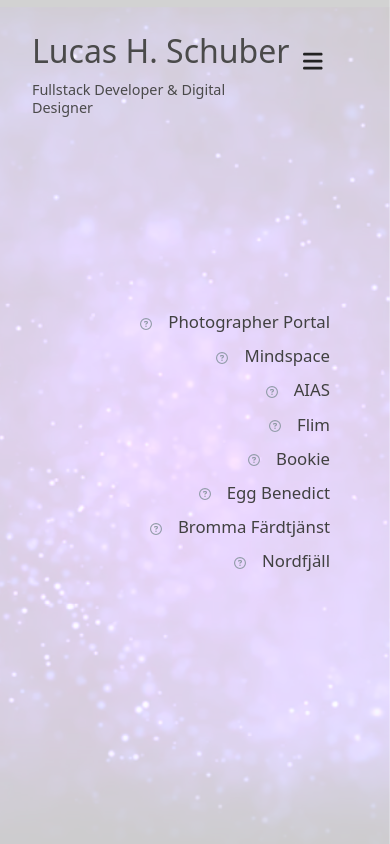
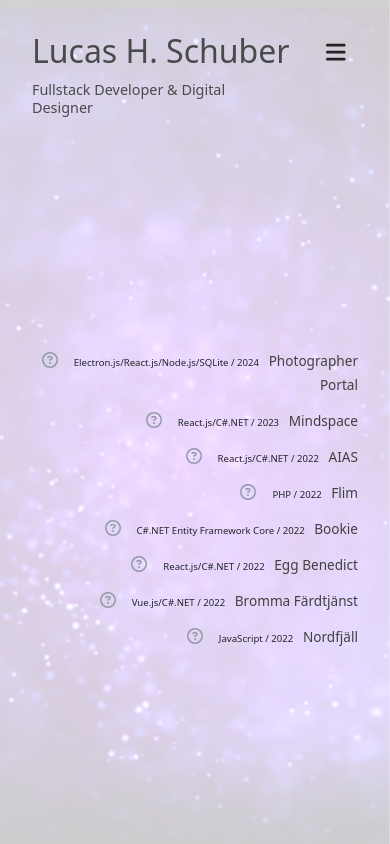
Before and after one commit to LucasHSchuber/portfolio_lucasschuber, a React (Vite) app in the folder client/: page / in a window 390 px wide. Built offline with nearby package versions, Linux system fonts and the light colour scheme.

Commit message:
small fixes

```diff
--- a/client/src/assets/css/components.css
+++ b/client/src/assets/css/components.css
@@ -69,8 +69,8 @@ background-color: #ddd;
         display: block;
         position: fixed;
         font-size: 1.4em;
-        top: 2em;
-        right: 3em;
+        top: 1.6em;
+        right: 2em;
         z-index: 100;
         /* color: white !important; */
     }
--- a/client/src/assets/css/main.css
+++ b/client/src/assets/css/main.css
@@ -300,7 +300,6 @@
     text-align: left;
     width: fit-content;
     z-index: 10;
-
 }
 .left-inner-wrapper h5{
     color: rgb(74, 74, 74);
@@ -327,7 +326,6 @@
     padding: 15em 1em 10em 1em;
     scrollbar-width: none;
     scroll-behavior: smooth;
-
 }
 .right-inner-wrapper a{
     font-size: 3.8em !important;
@@ -365,7 +363,7 @@
     padding: 1.5em;
     box-shadow: 0 5px 8px rgba(0, 0, 0, 0.2);
     z-index: 10;
-    width: 25em;
+    width: 450px;
     animation: fadeInfo 0.5s ease-in-out forwards;
 }
 
@@ -374,6 +372,7 @@
 }
 .info-box .image {
     margin: 0;
+    width: 400px;
 }
 @keyframes fadeInfo {
     0% {
@@ -397,17 +396,31 @@
     }
     .left-inner-wrapper h5{
         font-size: 2em;
+        font-weight: 400 !important;
     }
     .left-inner-wrapper h6{
         font-size: 0.9em;
     }
     .right-inner-wrapper{
         bottom: 20%;
+        right: 2em !important;
         top: 10em !important;
-        font-size: 0.8em;
     }
     .right-inner-wrapper a{
-        font-size: 1.4em !important;
+        font-size: 1.1em !important;
+    }
+
+    .info-box {
+        text-align: left;
+        position: fixed;
+        top: 25%;
+        left:10%;
+        padding: 1em;
+        width: 80%;
+        font-size: 0.7em;
+    }
+    .info-box .image {
+        width: 100%;
     }
 }
 @media screen and (max-width: 771px) {
@@ -418,16 +431,24 @@
     .wrapper hr{
         visibility: hidden;
     }
+    .left-inner-wrapper{
+        position: fixed;
+        top: 2em;
+        left: 2em;
+    }
     .right-inner-wrapper{
-        width: 25em;
-        /* top: 15em !important;  */
-        font-size: 0.75em;
+        /* font-size: 0.8em; */
+        top: 6em !important;
+        right: 1em !important;
+        width: 90% !important;
     }
     .right-inner-wrapper a{
-        font-weight: 400 !important;
+        font-weight: 500 !important;
+        font-size: 0.85em !important;
     }
     .right-inner-wrapper span{
-        display: none;
+        /* display: none; */
+        font-size: 0.6em !important;
     }
     .outside-left{
         visibility: hidden;
--- a/client/src/assets/js/projects.js
+++ b/client/src/assets/js/projects.js
@@ -7,6 +7,7 @@ import FlimPNG from "../images/flim.png"
 import EggbenefitPNG from "../images/Eggbenefit.png"
 import BrommaPNG from "../images/bromma.png"
 import BookiePNG from "../images/bookie.png"
+import NordfjallPNG from "../images/nordfjall.png"
 
 const projects = [
     {
@@ -78,7 +79,7 @@ const projects = [
       info: "JavaScript",
       description: "Nordfjäll is a simple E-commerse web application.",
       year: "2022",
-      src: FlimPNG,
+      src: NordfjallPNG,
       domain: "https://studenter.miun.se/~luha2200/DATATEKNIK/projekt_datateknik/index.html",
     },
   ]
--- a/client/src/components/header.tsx
+++ b/client/src/components/header.tsx
@@ -13,11 +13,31 @@ interface HeaderProps {
 }
 
 const Header: React.FC<HeaderProps> = ({ colorfy }) => {
+
+    const navigate = useNavigate();
+
     //define states
-    const [link, setLink] = useState("Home");
+    const [link, setLink] = useState("");
     const [menuOpen, setMenuOpen] = useState(false); // State for menu toggle
 
-    const navigate = useNavigate();
+
+
+
+    useEffect(() => {
+        const currentPath = window.location.hash;
+        console.log('window.location.hash', window.location.hash);
+        const initialLink = currentPath === '#/' ? 'Home' : currentPath.charAt(0).toUpperCase() + currentPath.slice(1);
+        console.log('initialLink', initialLink);
+        const pop = initialLink.split('/').pop() || 'Home';
+        console.log('pop', pop);
+        // Capitalize the first letter of pop
+        const capitalizedPop = pop.charAt(0).toUpperCase() + pop.slice(1);
+        console.log('capitalizedPop', capitalizedPop);
+        setLink(capitalizedPop);
+    }, []);
+
+
+
 
     const isMobile = () => {
         return window.matchMedia('(max-width: 768px)').matches;
--- a/client/src/pages/index.tsx
+++ b/client/src/pages/index.tsx
@@ -67,7 +67,7 @@ const openInfoBox = (project) => {
                           <div className='info-box' onMouseOver={() => openInfoBox(project)} onMouseOut={() => setInfoBox({})}>
                             <h6 className='title'>{infoBox.project}</h6>
                             <p className='description'>{infoBox.description}</p>
-                            <img className='image' src={infoBox.src} width={350} alt={infoBox.project} />
+                            <img className='image' src={infoBox.src} alt={infoBox.project} />
                           </div>
                        )}
 
```
Also changed, not shown: 1 other file (tests, documents, lock files or other folders).
